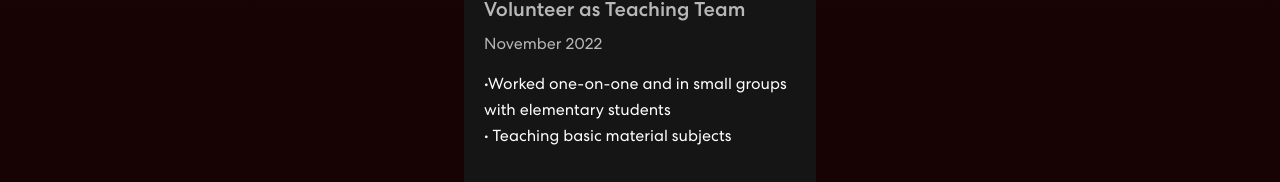
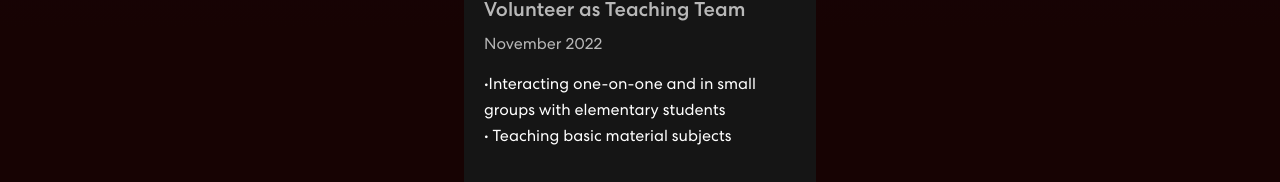
Before and after one commit to Athallah17/Portofolio-web, a React (Create React App) app: page / in a window 1280 px wide. Shown: the part 2833-3015 px from the top of the page. Built offline with nearby package versions, Linux system fonts and the light colour scheme.

Commit message:
Update Experience

```diff
--- a/src/components/experience/Experience.jsx
+++ b/src/components/experience/Experience.jsx
@@ -32,7 +32,7 @@ export const Experience = () => {
       organization: 'Himmatekkom Goes To School',
       role: 'Volunteer as Teaching Team',
       duration: 'November 2022',
-      description: '•Worked one-on-one and in small groups with elementary students \n• Teaching basic material subjects\n',
+      description: '•Interacting one-on-one and in small groups with elementary students \n• Teaching basic material subjects\n',
       imgUrl: projImg1,
     },
 
```
